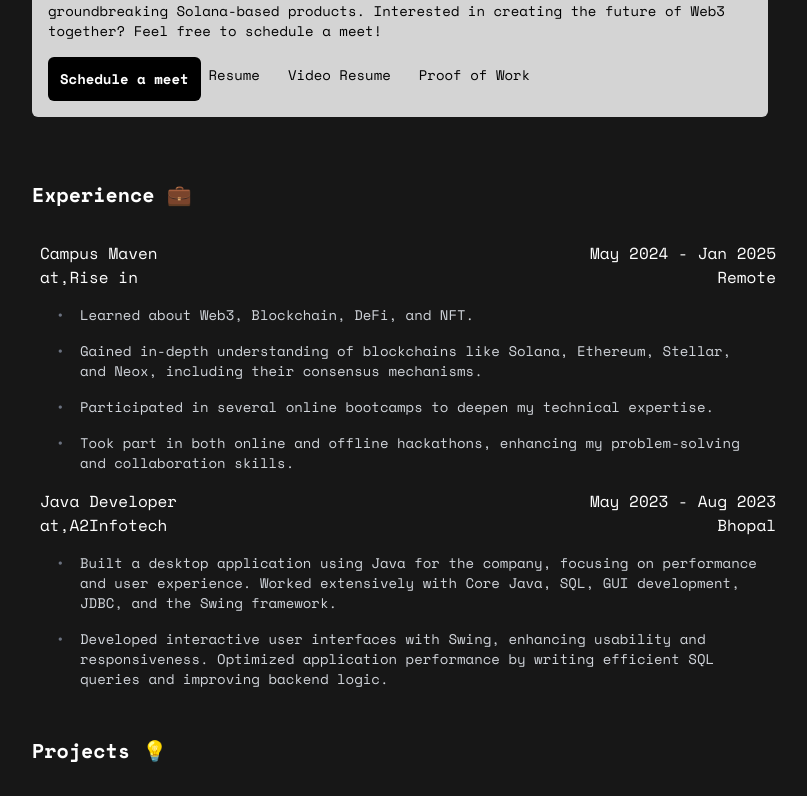
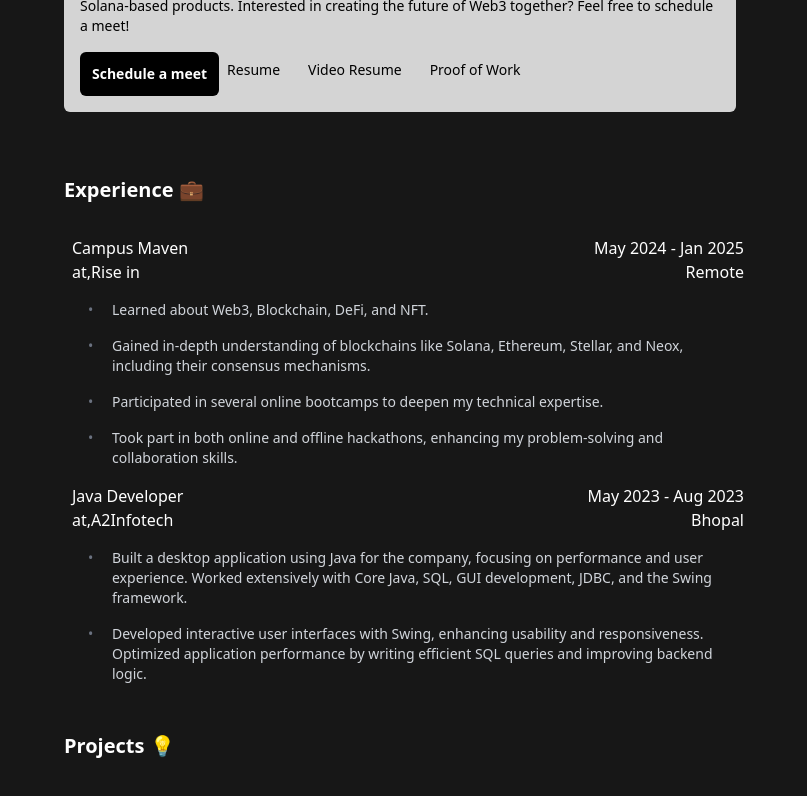
Before and after one commit to mishalturkane/mishal-portfolio, a Next.js app: page / in a window 1280 px wide. Shown: the part 652-1448 px from the top of the page, without its empty margins (240-1047 px from the left). Built offline with nearby package versions, Linux system fonts and the light colour scheme.

Commit message:
pow updated

```diff
--- a/app/layout.tsx
+++ b/app/layout.tsx
@@ -20,7 +20,7 @@ export default function RootLayout({
   children: React.ReactNode
 }) {
   return (
-    <html lang="en" className={spaceMono.variable}>
+    <html lang="en" className="max-w-[800px] mx-auto pt-6 px-4 sm:px-6 lg:px-8">
       <body className="bg-[#171717] text-white font-space-mono">{children}</body>
       <SpeedInsights />
     </html>
--- a/app/not-found.tsx
+++ b/app/not-found.tsx
@@ -1,8 +1,10 @@
 'use client';
 
+import Navbar from '@/components/Navbar';
 import { useEffect, useState } from 'react';
 
 export default function NotFound() {
+    <Navbar></Navbar>
   const [isMobile, setIsMobile] = useState(false);
 
   useEffect(() => {
--- a/components/AboutMe.tsx
+++ b/components/AboutMe.tsx
@@ -32,7 +32,7 @@ export default function AboutMe() {
               <span className="inline-block transition-transform duration-300 group-hover:translate-x-1">
               </span>
             </Link>
-            <Link href="/proofofwork" className="hover:text-gray-500 group">
+            <Link href="https://cooperative-postbox-4cc.notion.site/mishal-turkane-proof-of-work-1f5e407080db806a83bae64a1193233b" className="hover:text-gray-500 group">
               Proof of Work
               <span className="inline-block transition-transform duration-300 group-hover:translate-x-1">
               </span>
```
